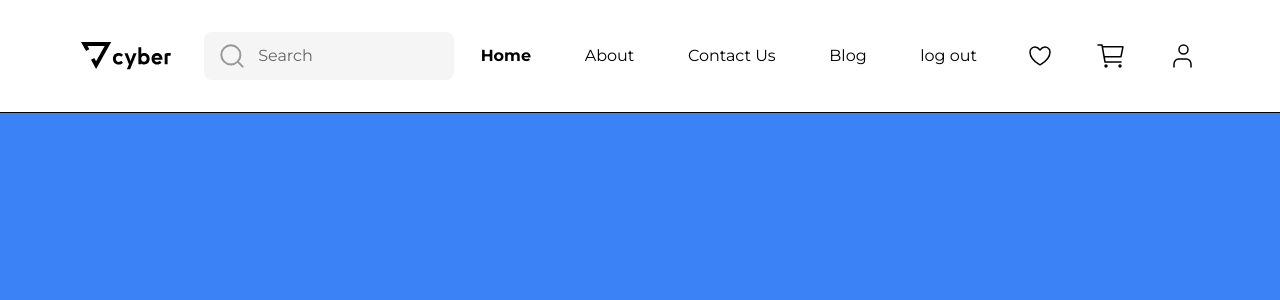
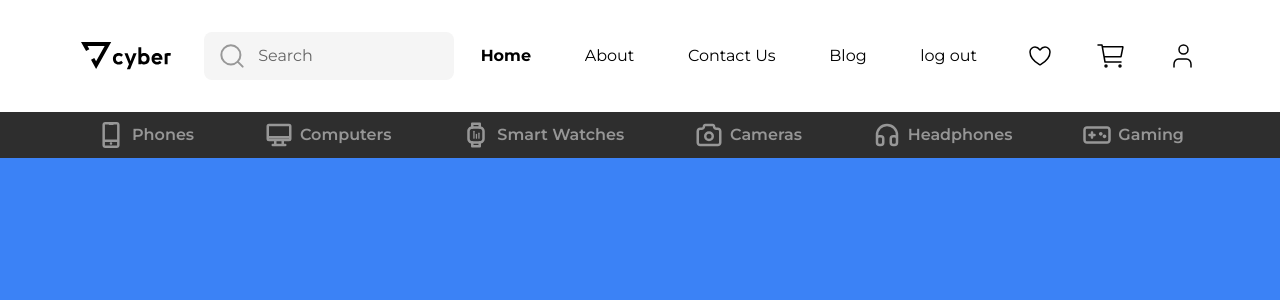
Before and after one commit to omidfarhangnia/Cyber_E_Commerce, a Next.js app: page / in a window 1280 px wide. Shown: the top 300 px of the page. Built offline with nearby package versions, Linux system fonts and the light colour scheme.

Commit message:
finishing heading

```diff
--- a/src/app/globals.css
+++ b/src/app/globals.css
@@ -19,7 +19,7 @@
   }
 
   .history--box {
-    @apply flex cursor-pointer items-center gap-[5px] rounded-full border-[1px] border-solid border-black ps-4 pe-2 py-1 text-[20px] transition-all hover:bg-slate-300;
+    @apply flex cursor-pointer items-center gap-[5px] rounded-full border-[1px] border-solid border-black py-1 pe-2 ps-4 text-[20px] transition-all hover:bg-slate-300;
   }
 }
 
@@ -28,6 +28,7 @@
     --s: 7px; /* size of the corners */
     border: 2px solid transparent;
     padding: 3px 5px;
+    text-align: center;
     mask:
       conic-gradient(#000 0 0) content-box,
       conic-gradient(at var(--s) var(--s), #0000 75%, #000 0) 0 0 /
--- a/src/components/header/header.js
+++ b/src/components/header/header.js
@@ -4,6 +4,7 @@ import Image from "next/image";
 import gsap from "gsap";
 import NavLinks from "./nav-link";
 import Link from "next/link";
+import { categories } from "./nav-link";
 
 export function handleBurgerAction(isBurgerPlayed, isAnimePlaying) {
   // checking for avoiding multiplay animations
@@ -64,7 +65,8 @@ export function handleBurgerAction(isBurgerPlayed, isAnimePlaying) {
 
 export default function Header(props) {
   return (
-    <div className="border-b-solid flex items-center justify-center border-b-[1px] border-b-black bg-white">
+    <>
+      <div className="flex items-center justify-center bg-white">
         <header className="grid w-full max-w-[1150px] grid-cols-2 content-between items-center px-5 py-8 md:px-10 lg:grid-cols-12 lg:px-4">
           <div className="lg:col-start-1 lg:col-end-2">
             <Link href={"/"}>
@@ -80,5 +82,35 @@ export default function Header(props) {
           <NavLinks {...props} />
         </header>
       </div>
+      <div className="hidden bg-[#2E2E2E] lg:block">
+        <div className="mx-auto flex max-w-[1128px] items-center justify-between px-[20px]">
+          {categories.map((category) => {
+            return (
+              // <>
+              <div
+                key={category.id}
+                className="flex cursor-pointer items-center gap-[6px] transition-all hover:-translate-y-[2px]"
+              >
+                <Image
+                  width={30}
+                  height={30}
+                  alt="link icons"
+                  src={category.svg}
+                />
+                <Link
+                  href={category.url}
+                  className="py-[7px] font-semibold leading-[32px] text-[#969696]"
+                >
+                  {category.label}
+                </Link>
+              </div>
+              // {/* {category.id !== 5 && (
+              //   <div key={i + 10} className="h-[30px] w-[1px] bg-[#969696]"></div>
+              // )} </> */}
+            );
+          })}
+        </div>
+      </div>
+    </>
   );
 }
--- a/src/components/header/nav-link.js
+++ b/src/components/header/nav-link.js
@@ -35,31 +35,37 @@ export const categories = [
     url: "/category/phones",
     id: 0,
     label: "Phones",
+    svg: "/icons/phones.svg",
   },
   {
     url: "/category/computers",
     id: 1,
     label: "Computers",
+    svg: "/icons/computers.svg",
   },
   {
     url: "/category/smart-watches",
     id: 2,
     label: "Smart Watches",
+    svg: "/icons/smart-watches.svg",
   },
   {
     url: "/category/cameras",
     id: 3,
     label: "Cameras",
+    svg: "/icons/cameras.svg",
   },
   {
     url: "/category/headphones",
     id: 4,
     label: "Headphones",
+    svg: "/icons/headphones.svg",
   },
   {
     url: "/category/gaming",
     id: 5,
     label: "Gaming",
+    svg: "/icons/gaming.svg",
   },
 ];
 
```
Also changed, not shown: public/icons/smart-watches.svg. Lines whose indentation alone changed are shown as unchanged.
